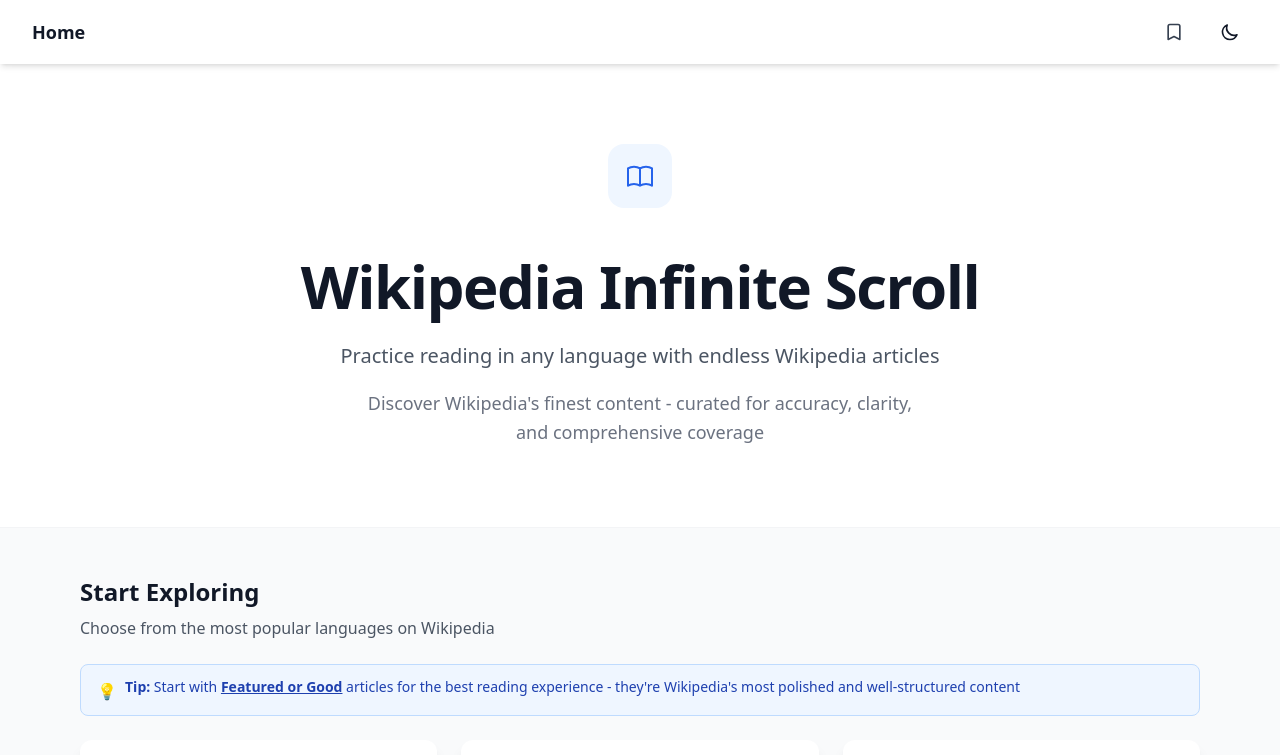
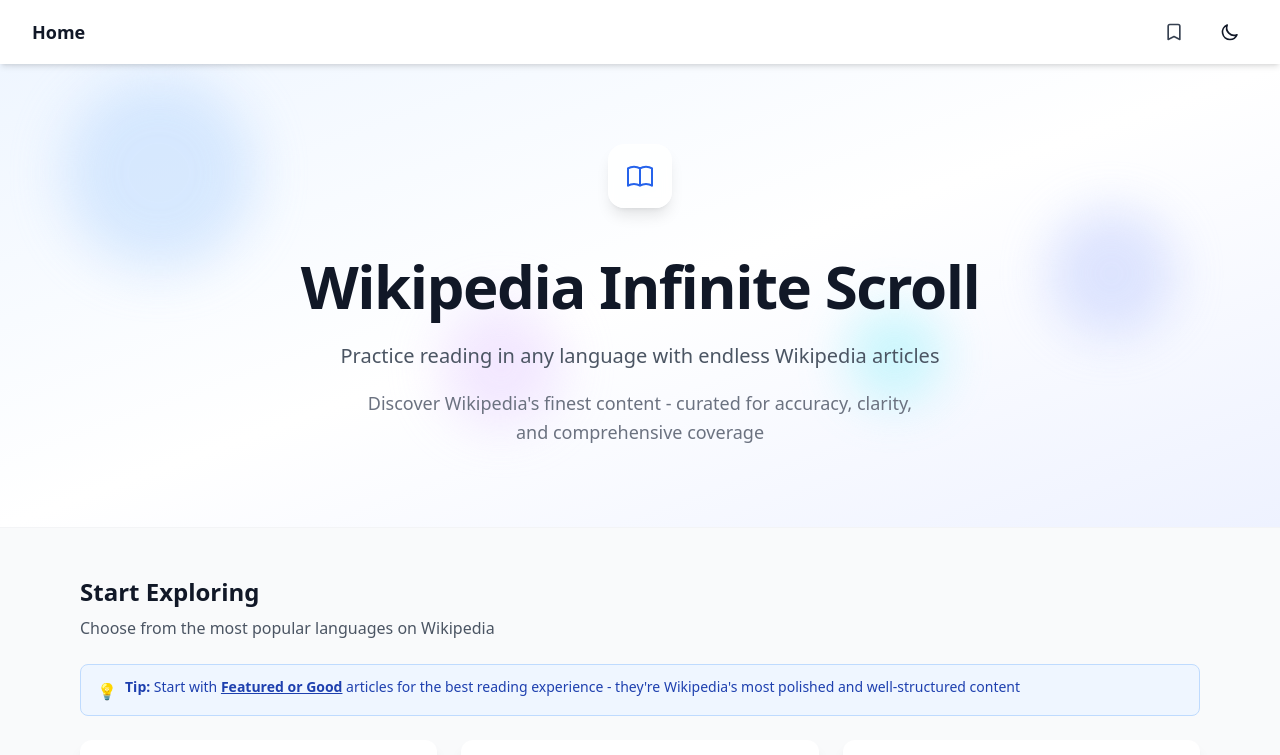
Before and after one commit to HanifCarroll/wikipedia-infinite-scroll, a React (Vite) app: page / in a window 1280 px wide. Shown: the top 755 px of the page. Built offline with nearby package versions, Linux system fonts and the light colour scheme.

Commit message:
Enhance Home component with animated background elements and updated gradient styling. Introduce floating animations for visual interest and improve overall layout with a new background pattern.

```diff
--- a/src/index.css
+++ b/src/index.css
@@ -33,3 +33,31 @@
     @apply p-2 rounded-lg transition-colors hover:bg-gray-200 dark:hover:bg-gray-700;
   }
 }
+
+@keyframes float-1 {
+  0%, 100% { transform: translate(0, 0) scale(1); }
+  25% { transform: translate(30px, -20px) scale(1.1); }
+  50% { transform: translate(60px, 0) scale(1); }
+  75% { transform: translate(30px, 20px) scale(0.9); }
+}
+
+@keyframes float-2 {
+  0%, 100% { transform: translate(0, 0) scale(1); }
+  25% { transform: translate(-25px, 15px) scale(0.9); }
+  50% { transform: translate(-50px, 0) scale(1.1); }
+  75% { transform: translate(-25px, -15px) scale(1); }
+}
+
+@keyframes float-3 {
+  0%, 100% { transform: translate(0, 0) scale(1); }
+  25% { transform: translate(20px, -30px) scale(1.1); }
+  50% { transform: translate(40px, -15px) scale(0.9); }
+  75% { transform: translate(20px, 10px) scale(1); }
+}
+
+@keyframes float-4 {
+  0%, 100% { transform: translate(0, 0) scale(1); }
+  25% { transform: translate(-15px, -25px) scale(0.9); }
+  50% { transform: translate(-30px, -10px) scale(1.1); }
+  75% { transform: translate(-15px, 15px) scale(1); }
+}
--- a/src/pages/Home.tsx
+++ b/src/pages/Home.tsx
@@ -37,10 +37,18 @@
 
       <main className="flex-1">
         {/* Hero Section */}
-        <div className="bg-white dark:bg-gray-900 py-20 px-4 border-b border-gray-100 dark:border-gray-800">
-          <div className="max-w-4xl mx-auto text-center">
+        <div className="relative bg-gradient-to-br from-blue-50 via-white to-indigo-50 dark:from-gray-900 dark:via-gray-900 dark:to-blue-950/20 py-20 px-4 border-b border-gray-100 dark:border-gray-800 overflow-hidden">
+          {/* Background Pattern */}
+          <div className="absolute inset-0 opacity-70 dark:opacity-40">
+            <div className="absolute top-10 left-10 w-44 h-44 bg-blue-200/80 dark:bg-blue-700/50 rounded-full blur-xl animate-[float-1_20s_ease-in-out_infinite]"></div>
+            <div className="absolute top-40 right-20 w-32 h-32 bg-indigo-200/80 dark:bg-indigo-700/50 rounded-full blur-xl animate-[float-2_25s_ease-in-out_infinite_reverse]"></div>
+            <div className="absolute bottom-20 left-1/3 w-28 h-28 bg-purple-200/80 dark:bg-purple-700/50 rounded-full blur-xl animate-[float-3_30s_ease-in-out_infinite]"></div>
+            <div className="absolute top-1/2 right-1/4 w-24 h-24 bg-cyan-200/80 dark:bg-cyan-700/50 rounded-full blur-xl animate-[float-4_18s_ease-in-out_infinite_reverse]"></div>
+          </div>
+
+          <div className="relative max-w-4xl mx-auto text-center">
             <div className="mb-6">
-              <div className="inline-flex items-center justify-center w-16 h-16 bg-blue-50 dark:bg-blue-950/30 rounded-2xl mb-6">
+              <div className="inline-flex items-center justify-center w-16 h-16 bg-white/80 dark:bg-gray-800/80 backdrop-blur-sm rounded-2xl mb-6 shadow-lg border border-white/20 dark:border-gray-700/50">
                 <svg className="w-8 h-8 text-blue-600 dark:text-blue-400" fill="none" stroke="currentColor" viewBox="0 0 24 24">
                   <path strokeLinecap="round" strokeLinejoin="round" strokeWidth={1.5} d="M12 6.253v13m0-13C10.832 5.477 9.246 5 7.5 5S4.168 5.477 3 6.253v13C4.168 18.477 5.754 18 7.5 18s3.332.477 4.5 1.253m0-13C13.168 5.477 14.754 5 16.5 5c1.746 0 3.332.477 4.5 1.253v13C19.832 18.477 18.246 18 16.5 18c-1.746 0-3.332.477-4.5 1.253" />
                 </svg>
```
